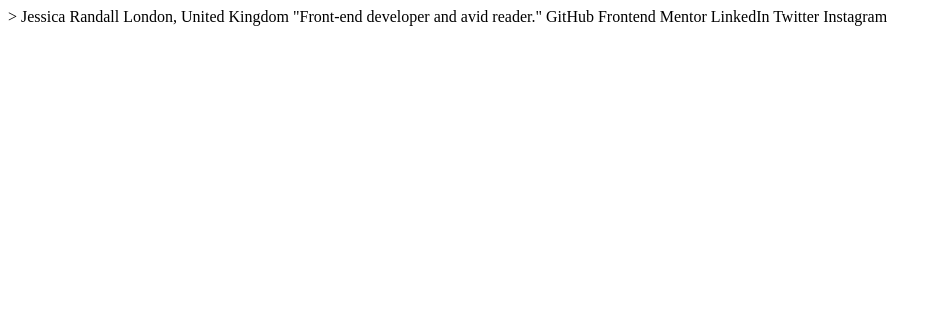
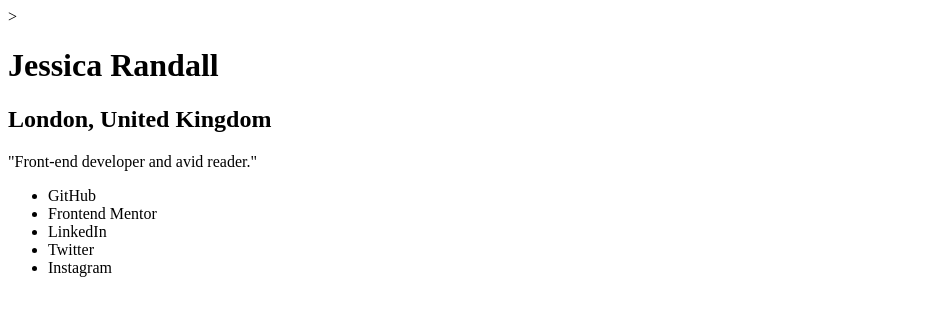
Before and after one commit to edersonmarques/Social-links-profile, a plain HTML site: page index.html in a window 1280 px wide. Shown: the whole page, without its empty margins (0-942 px from the left). Drawn offline with Linux system fonts and the light colour scheme.

Commit message:
html complete

```diff
--- a/index.html
+++ b/index.html
@@ -10,15 +10,18 @@
 </head>
 <body>
 
-  Jessica Randall
-  London, United Kingdom
-  "Front-end developer and avid reader."
-
-  GitHub
-  Frontend Mentor
-  LinkedIn
-  Twitter
-  Instagram
+    <main class="container">
+      <h1 id="name">Jessica Randall</h1>
+      <h2 id="location">London, United Kingdom</h2>
+      <p id="bio">"Front-end developer and avid reader."</p>
+      <ul class="social-media-list">
+        <li class="social-media">GitHub</li>
+        <li class="social-media">Frontend Mentor</li>
+        <li class="social-media">LinkedIn</li>
+        <li class="social-media">Twitter</li>
+        <li class="social-media">Instagram</li>
+      </ul>
+    </main>
 
 
 </body>
```
